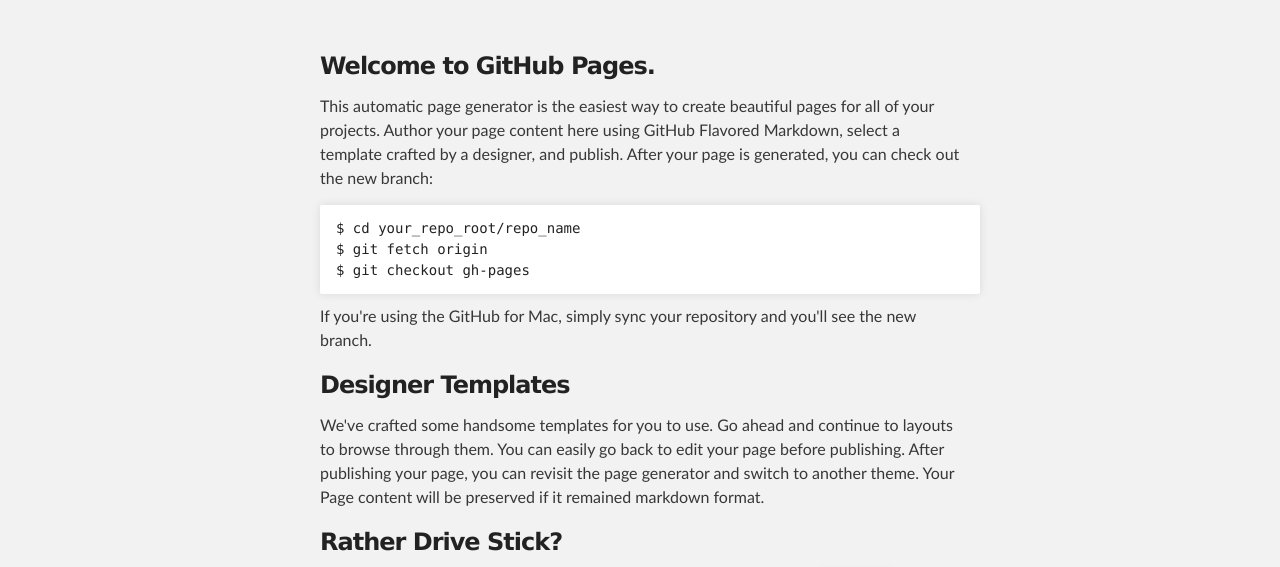
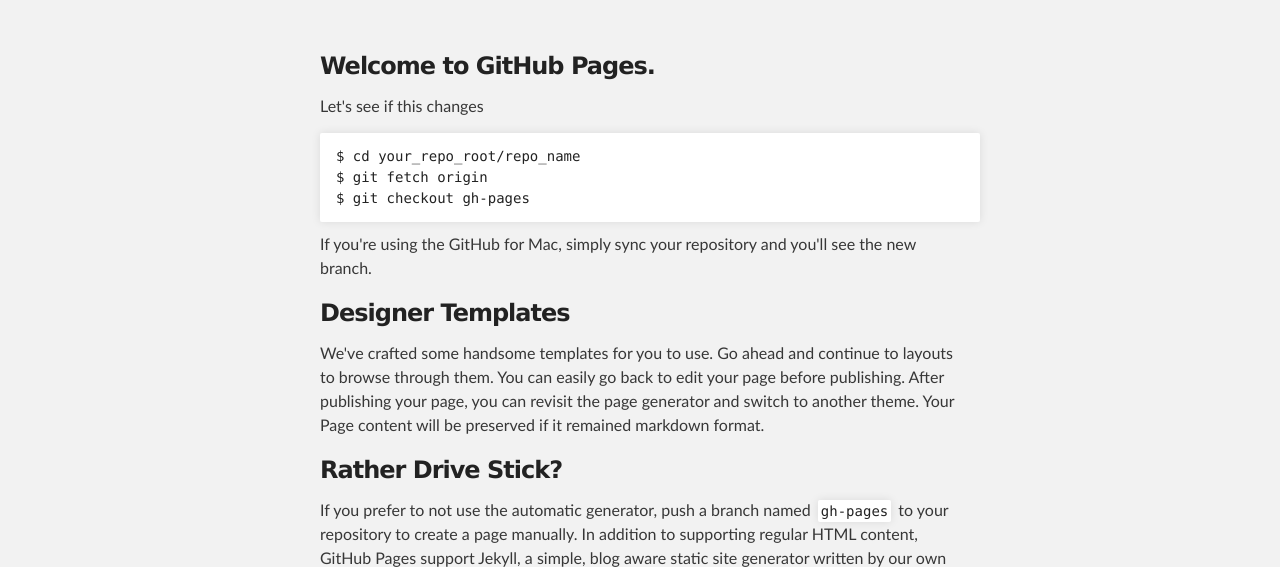
Before and after one commit to syigzaw/syigzaw.github.io, a plain HTML site: page index.html in a window 1280 px wide. Shown: the part 176-743 px from the top of the page. Drawn offline with Linux system fonts and the light colour scheme.

Commit message:
Let's see if this changes

```diff
--- a/index.html
+++ b/index.html
@@ -30,7 +30,7 @@
         <h3>
 <a name="welcome-to-github-pages" class="anchor" href="#welcome-to-github-pages"><span class="octicon octicon-link"></span></a>Welcome to GitHub Pages.</h3>
 
-<p>This automatic page generator is the easiest way to create beautiful pages for all of your projects. Author your page content here using GitHub Flavored Markdown, select a template crafted by a designer, and publish. After your page is generated, you can check out the new branch:</p>
+<p>Let's see if this changes</p>
 
 <pre><code>$ cd your_repo_root/repo_name
 $ git fetch origin
```
